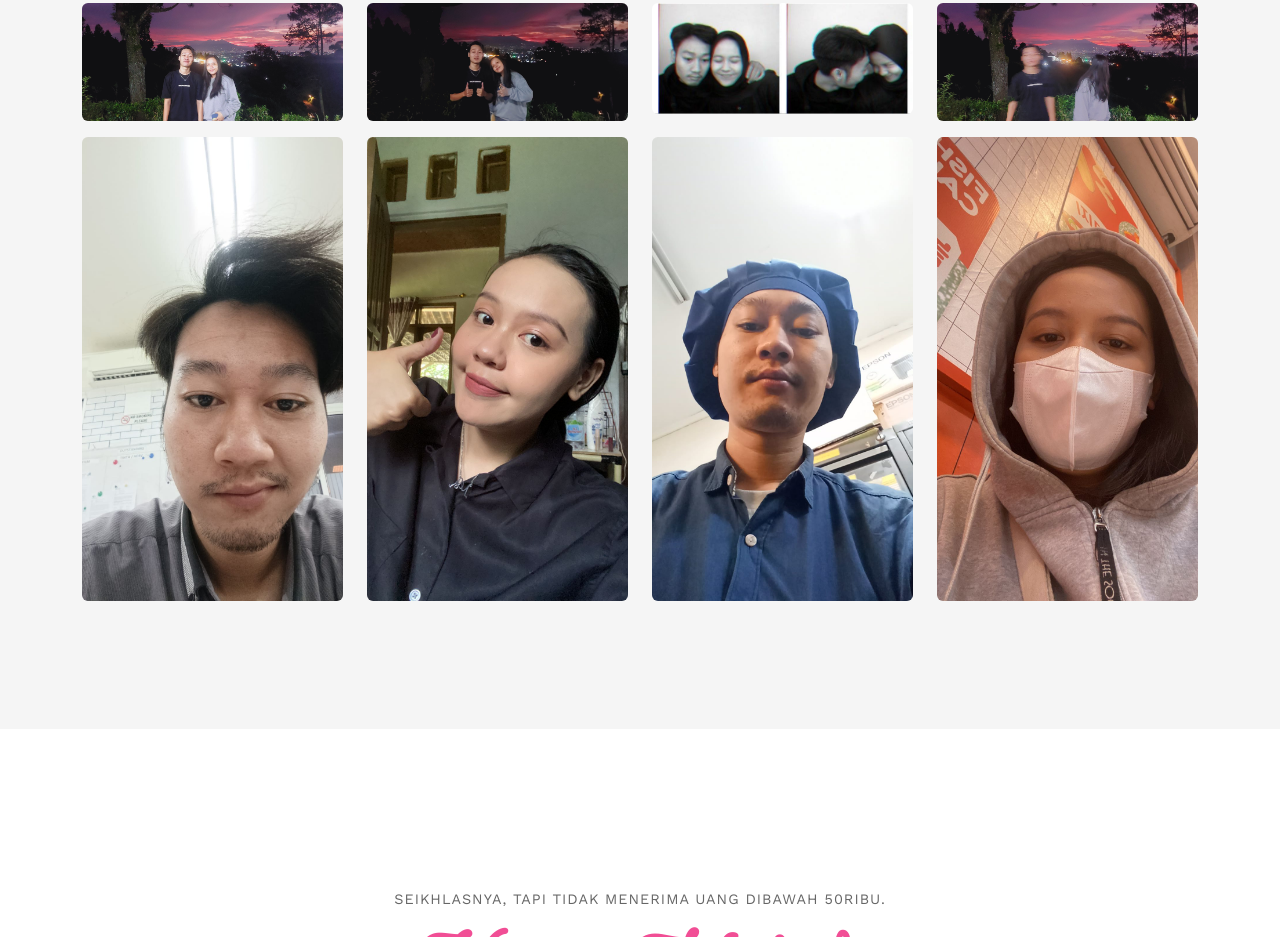
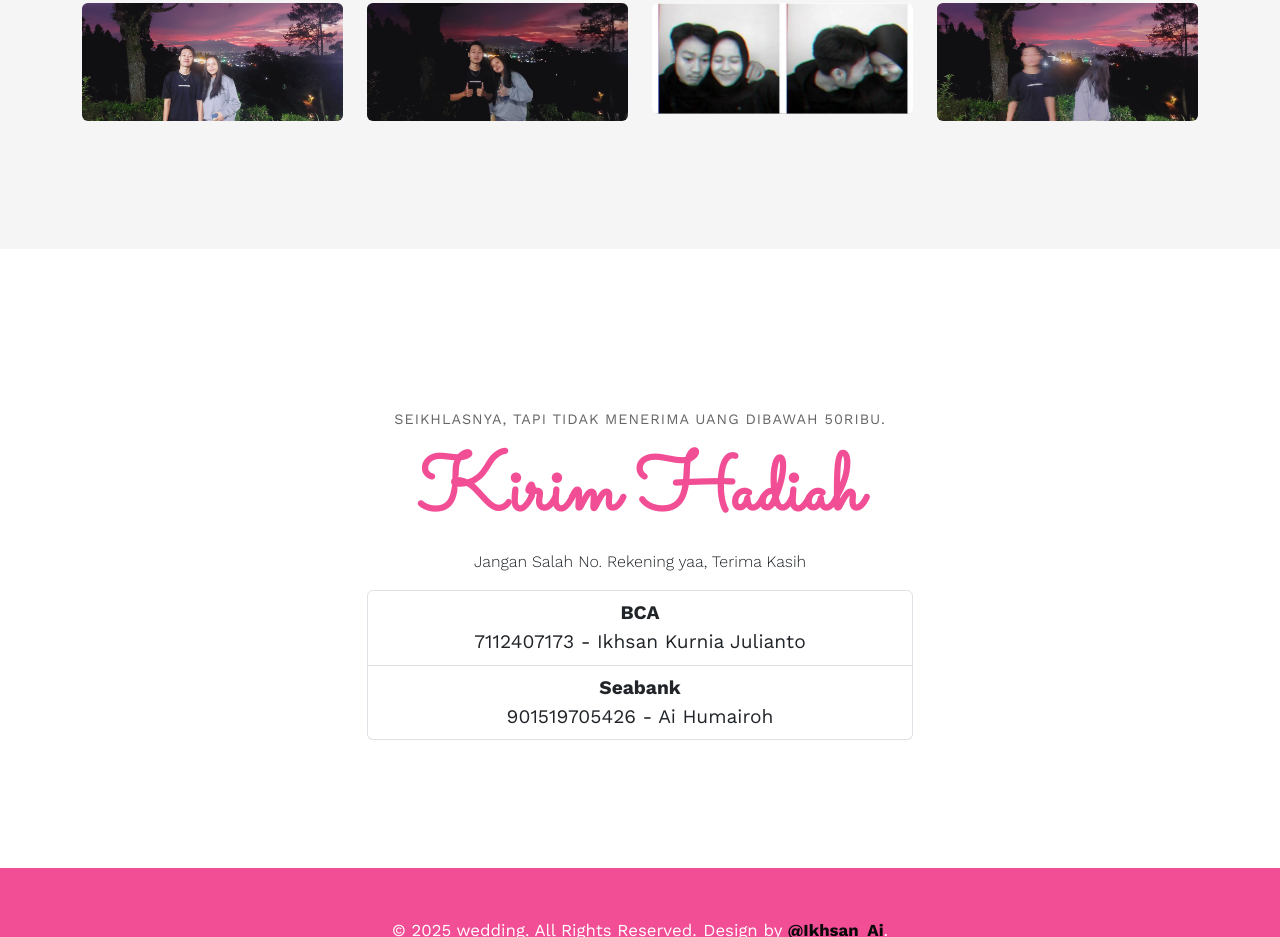
Before and after one commit to IkhsanJulianto/ikhsan-ai.github.io, a plain HTML site: page index.html in a window 1280 px wide. Shown: the part 3804-4741 px from the top of the page. Drawn offline with nearby package versions, Linux system fonts and the light colour scheme; some packages are replaced by stand-ins of ours; a script that the page names is missing.

Commit message:
mengubah gambar gallery

```diff
--- a/index.html
+++ b/index.html
@@ -205,30 +205,6 @@
             <img src="img/img/19.jpeg" alt="Ikhsan & Ai " class="img-fluid w-100 rounded">
           </a>
         </div>
-         <div class="col mt-3">
-          <a href="" data-toggle="lightbox" data-caption="Ikhsan & Ai "
-            data-gallery="mygallery">
-            <img src="img/img/25.jpeg" alt="Ikhsan & Ai " class="img-fluid w-100 rounded">
-          </a>
-        </div>
-         <div class="col mt-3">
-          <a href="" data-toggle="lightbox" data-caption="Ikhsan & Ai "
-            data-gallery="mygallery">
-            <img src="img/img/23.jpeg" alt="Ikhsan & Ai " class="img-fluid w-100 rounded">
-          </a>
-        </div>
-         <div class="col mt-3">
-          <a href="" data-toggle="lightbox" data-caption="Ikhsan & Ai "
-            data-gallery="mygallery">
-            <img src="img/img/24.jpeg" alt="Ikhsan & Ai " class="img-fluid w-100 rounded">
-          </a>
-        </div>
-          <div class="col mt-3">
-          <a href="" data-toggle="lightbox" data-caption="Ikhsan & Ai "
-            data-gallery="mygallery">
-            <img src="img/img/22.jpeg" alt="Ikhsan & Ai " class="img-fluid w-100 rounded">
-          </a>
-        </div>
       </div>
     </div>
   </section>
```
